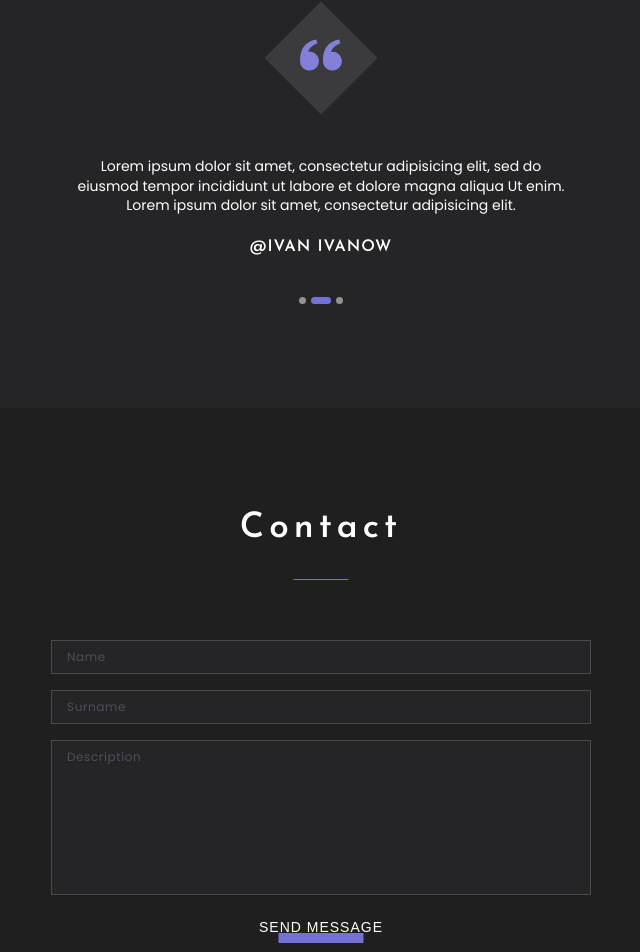
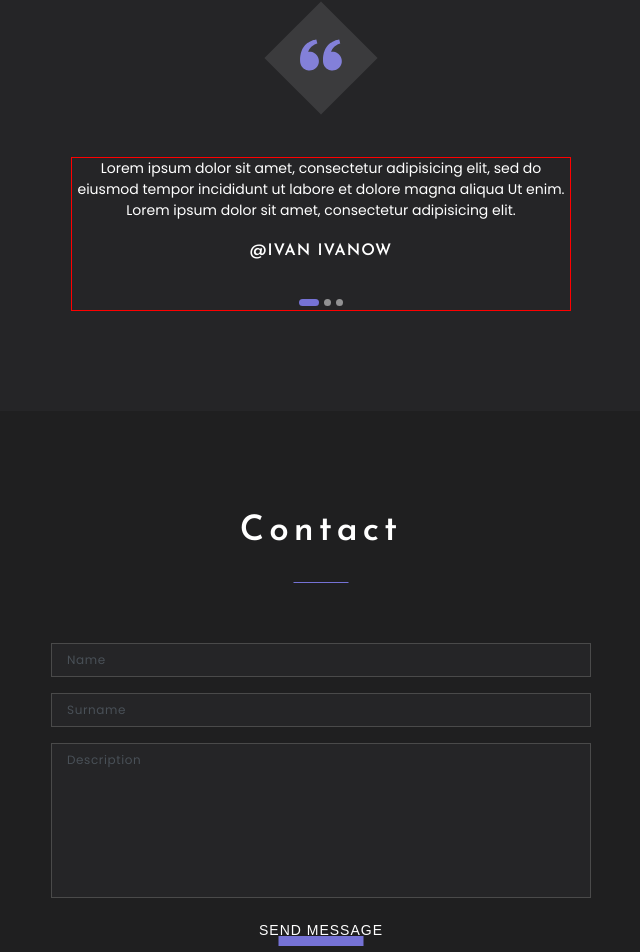
Before and after one commit to AnatoliiRiabyi/portfolio-start-project-main, a React app: page / in a window 1280 px wide. Shown: the part 2886-3838 px from the top of the page, without its empty margins (319-959 px from the left). Built offline with nearby package versions, Linux system fonts and the light colour scheme.

Commit message:
Added dynamic Slider for Testimony section

```diff
--- a/package.json
+++ b/package.json
@@ -45,6 +45,7 @@
     "postcss-preset-env": "7.0.1",
     "prompts": "2.4.2",
     "react": "18.2.0",
+    "react-alice-carousel": "^2.7.1",
     "react-app-polyfill": "3.0.0",
     "react-dev-utils": "12.0.1",
     "react-dom": "18.2.0",
--- a/src/components/slider/Slider.tsx
+++ b/src/components/slider/Slider.tsx
@@ -1,23 +1,38 @@
 import React from 'react';
-import {FlexWrapper} from "../FlexWrapper";
-import {S} from "./Slider_Styles"
+import AliceCarousel from 'react-alice-carousel';
+import 'react-alice-carousel/lib/alice-carousel.css';
+import { S } from './Slider_Styles';
+import '../../styles/slider.css'
 
-export const Slider: React.FC = () => {
+
+type SlidePropsType = {
+    text: string
+    userName: string
+}
+const Slide = (props: SlidePropsType) => {
     return (
-        <S.Slider>
-            <FlexWrapper>
-                <S.Slide>
-                    <S.Text>Lorem ipsum dolor sit amet, consectetur adipisicing elit, sed do eiusmod tempor incididunt ut
-                        labore et dolore magna aliqua Ut enim. Lorem ipsum dolor sit amet, consectetur adipisicing
-                        elit.</S.Text>
-                    <S.Name>@ivan ivanow</S.Name>
-                </S.Slide>
-            </FlexWrapper>
-            <S.Pagination>
-                <span></span>
-                <span className={"active"}></span>
-                <span></span>
-            </S.Pagination>
-        </S.Slider>
-    );
-};
+        <S.Slide>
+            <S.Text>{props.text}</S.Text>
+            <S.Name>@{props.userName}</S.Name>
+        </S.Slide>
+    )
+}
+
+const items = [
+    <Slide text={"Lorem ipsum dolor sit amet, consectetur adipisicing elit, sed do eiusmod tempor incididunt ut labore et dolore magna aliqua Ut enim. Lorem ipsum dolor sit amet, consectetur adipisicing elit."}
+           userName={"ivan ivanow"}/>,
+    <Slide text={"Lorem ipsum dolor sit amet, consectetur adipisicing elit, sed do eiusmod tempor incididunt ut labore et dolore magna aliqua Ut enim. Lorem ipsum dolor sit amet, consectetur adipisicing elit."}
+           userName={"viktoria skliarenko"}/>,
+    <Slide text={"Lorem ipsum dolor sit amet, consectetur adipisicing elit, sed do eiusmod tempor incididunt ut labore et dolore magna aliqua Ut enim. Lorem ipsum dolor sit amet, consectetur adipisicing elit."}
+           userName={"anatolii riabyi"}/>
+];
+
+export const Slider = () => (
+    <S.Slider>
+        <AliceCarousel
+            mouseTracking
+            items={items}
+        />
+    </S.Slider>
+
+);
--- a/src/components/slider/Slider_Styles.ts
+++ b/src/components/slider/Slider_Styles.ts
@@ -4,9 +4,11 @@
 
 const Slider = styled.div`
   max-width: 500px;
+  width: 100%;
   display: flex;
   flex-direction: column;
   align-items: center;
+  border: 1px solid red;
 
 `
 
--- /dev/null
+++ b/src/styles/slider.css
@@ -0,0 +1,30 @@
+.alice-carousel__dots {
+    margin: 0;
+}
+
+.alice-carousel__dots-item:not(.__custom) {
+    display: inline-block;
+    width: 7px;
+    height: 7px;
+
+    background-color: rgba(255, 255, 255, 0.5);
+    border-radius: 20px;
+}
+
+.alice-carousel__dots-item:not(.__custom):not(:last-child) {
+    margin-right: 5px;
+}
+
+.alice-carousel__dots-item:not(.__custom):hover {
+    background-color: #7572D5;
+}
+
+.alice-carousel__dots-item:not(.__custom).__active {
+    background-color: #7572D5;
+    width: 20px;
+}
+
+.alice-carousel__prev-btn,
+.alice-carousel__next-btn {
+    display: none;
+}
```
Also changed, not shown: 1 other file (tests, documents, lock files or other folders).
